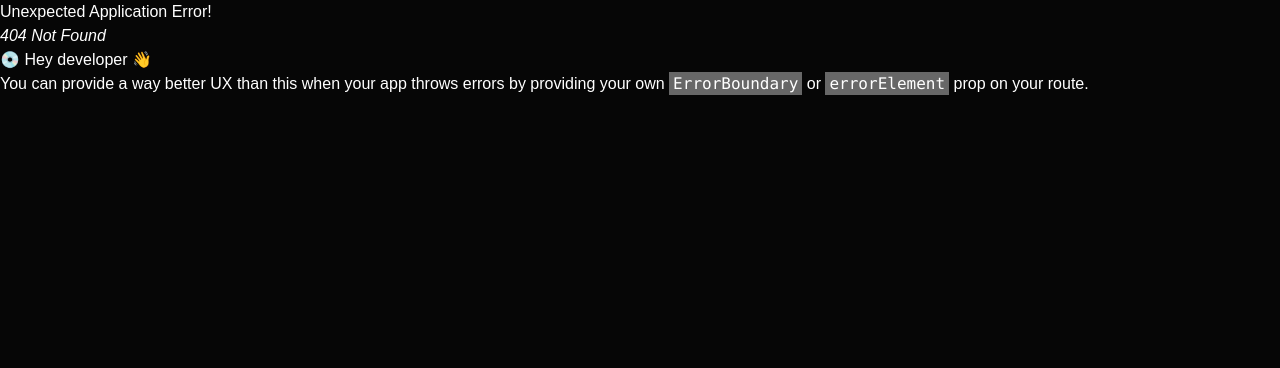
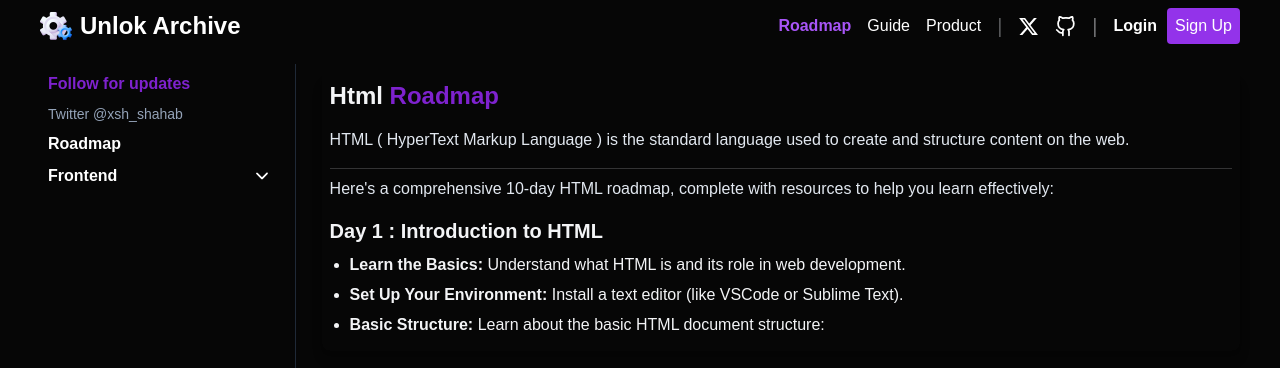
Before and after one commit to workmdirfan29/unlokroadmap, a React (Vite) app: page /roadmap/html in a window 1280 px wide. Before the commit this address had no page. Shown: the top 368 px of the page. Built offline with nearby package versions, Linux system fonts and the light colour scheme.

Commit message:
Working...

```diff
--- a/src/auth/Login.jsx
+++ b/src/auth/Login.jsx
@@ -1,7 +1,9 @@
 import React from "react";
 
 const Login = () => {
-  return <div>Login</div>;
+  return (
+	<div className="text-xl font-bold flex justify-center items-center">Unlok Dev</div>
+);
 };
 
 export default Login;
--- a/src/components/Footer/Footer.jsx
+++ b/src/components/Footer/Footer.jsx
@@ -1,6 +1,32 @@
+import React, { useState, useEffect } from "react";
+
 function Footer() {
+  const [visible, setVisible] = useState(true);
+
+  useEffect(() => {
+    const handleScroll = () => {
+      if (window.scrollY > 50) {
+        setVisible(true);
+      } else {
+        setVisible(false);
+      }
+    };
+
+    window.addEventListener("scroll", handleScroll);
+
+    // Cleanup event listener on component unmount
+    return () => {
+      window.removeEventListener("scroll", handleScroll);
+    };
+  }, []);
+
   return (
-    <footer className="p-4 text-center text-white">
+    <footer
+      className={`fixed p-2.5 w-full text-center text-slate-300  transition-opacity duration-300 ${
+        visible ? "opacity-100" : "opacity-0"
+      }`}
+      style={{ bottom: 0 }}
+    >
       <p>
         &copy; {new Date().getFullYear()} Unlok Archive. All rights reserved.
       </p>
--- a/src/components/Pages/Roadmaps/Frontend/Frontend.jsx
+++ b/src/components/Pages/Roadmaps/Frontend/Frontend.jsx
@@ -20,10 +20,14 @@ const frontendTechnologies = [
 
 const Frontend = () => {
   return (
-    <div className="p-6 text-gray-100 rounded-lg shadow-lg">
+    <div className="p-2 text-gray-100 rounded-lg shadow-lg">
       <div className="mb-6 text-2xl font-bold">
         Frontend <span className="text-purple-600">Development</span>
       </div>
+      <p className="mb-4">
+        Frontend development is about building the part of a website or app that
+        users interact with, making it visually appealing and easy to use.
+      </p>
 
       <div
         id="tools"
@@ -42,7 +46,7 @@ const Frontend = () => {
                 {tech.name}
               </span>
               <Link
-                to={`${tech.id}`}
+                to={`/roadmap/${tech.id}`}
                 className="flex items-center gap-1 text-green-400 hover:text-green-500"
               >
                 View <FiArrowUpRight size={20} className="pt-1" />
--- a/src/components/Pages/Roadmaps/Frontend/FrontendTree.jsx
+++ b/src/components/Pages/Roadmaps/Frontend/FrontendTree.jsx
@@ -8,12 +8,12 @@ const FrontendTree = () => {
 
   // Array for frontend technologies with paths
   const frontendTechnologies = [
-    { name: "HTML", path: "frontend/html" },
-    { name: "CSS", path: "frontend/css" },
-    { name: "JavaScript", path: "frontend/javascript" },
-    { name: "Github", path: "frontend/github" },
-    { name: "React JS", path: "frontend/react" },
-    { name: "TypeScript", path: "frontend/typescript" },
+    { name: "HTML", path: "html" },
+    { name: "CSS", path: "css" },
+    { name: "JavaScript", path: "javascript" },
+    { name: "Github", path: "github" },
+    { name: "React JS", path: "react" },
+    { name: "TypeScript", path: "typescript" },
   ];
 
   return (
--- /dev/null
+++ b/src/components/Pages/Roadmaps/Frontend/Pages/Html/HtmlPage.jsx
@@ -0,0 +1,46 @@
+import React from "react";
+
+const HtmlPage = () => {
+  return (
+    <div className="flex flex-col p-2 text-gray-100 rounded-lg shadow-lg">
+      <div id="headings">
+        <h1 className="mb-4 text-2xl font-semibold">
+          Html <span className="text-purple-700">Roadmap</span>
+        </h1>
+        <p className="mb-4 text-slate-200">
+          HTML ( HyperText Markup Language ) is the standard language used to
+          create and structure content on the web.
+        </p>
+        <hr className="mb-2 opacity-20" />
+        <p className="mb-4 text-slate-200">
+          Here's a comprehensive 10-day HTML roadmap, complete with resources to
+          help you learn effectively:
+        </p>
+      </div>
+
+      <div id="day-01">
+        <h3 className="mb-2 text-xl font-semibold">
+          Day 1 : Introduction to HTML
+        </h3>
+        <ul className="mb-1 list-disc md:ml-5">
+          <li className="mb-1.5">
+            <b>Learn the Basics:</b>{" "}
+            <span>
+              Understand what HTML is and its role in web development.
+            </span>
+          </li>
+          <li className="mb-1.5">
+            <b>Set Up Your Environment:</b>{" "}
+            <span>Install a text editor (like VSCode or Sublime Text).</span>
+          </li>
+          <li className="mb-1.5">
+            <b>Basic Structure:</b>{" "}
+            <span>Learn about the basic HTML document structure:</span>
+          </li>
+        </ul>
+      </div>
+    </div>
+  );
+};
+
+export default HtmlPage;
--- a/src/components/Pages/Roadmaps/Left.jsx
+++ b/src/components/Pages/Roadmaps/Left.jsx
@@ -4,15 +4,13 @@ import FrontendTree from "./Frontend/FrontendTree";
 
 const Left = () => {
   return (
-    <div
-      id="left"
-      className="flex-col hidden w-1/5 min-h-screen p-2 mb-2 border-r border-gray-800 md:flex"
-    >
+    <div className="flex flex-col p-2 mb-2">
       <h4 className="mb-2 font-semibold text-purple-700">Follow for updates</h4>
       <a
         className="mb-2 text-sm text-slate-400 hover:text-purple-500 hover:font-bold"
         target="_blank"
         href="https://x.com/xsh_shahab"
+        rel="noopener noreferrer"
       >
         Twitter @xsh_shahab
       </a>
--- a/src/components/Pages/Roadmaps/Roadmap.jsx
+++ b/src/components/Pages/Roadmaps/Roadmap.jsx
@@ -7,10 +7,15 @@ const Roadmap = () => {
     <>
       <div id="main" className="flex w-full min-h-screen px-10 mt-16">
         {/* Left Sidebar */}
-        <Left />
+        <div className="fixed w-[20vw] border-r border-gray-800 h-full top-16 z-10 hidden md:block">
+          <Left />
+        </div>
 
         {/* Right Content */}
-        <div id="right" className="w-full md:w-[75%] min-h-screen md:pl-4 py-2">
+        <div
+          id="right"
+          className="ml-0 md:ml-[22vw] w-full md:w-[75vw] py-2 min-h-screen"
+        >
           <Outlet />
         </div>
       </div>
```
Also changed, not shown: src/main.jsx (+6 -1 lines), src/components/Pages/Roadmaps/IntroPage/Index.jsx (renamed from src/components/Pages/Roadmaps/Categories/Index.jsx), src/components/Pages/Roadmaps/IntroPage/TechStack.jsx (renamed from src/components/Pages/Roadmaps/Categories/TechStack.jsx).
